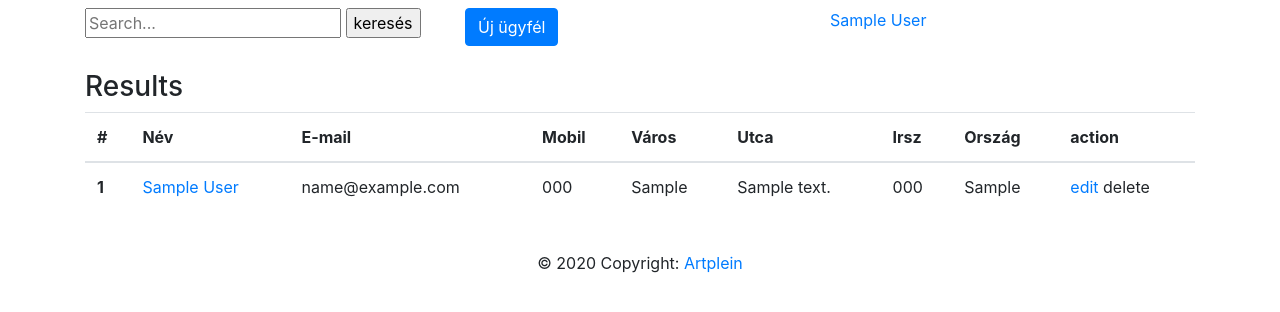
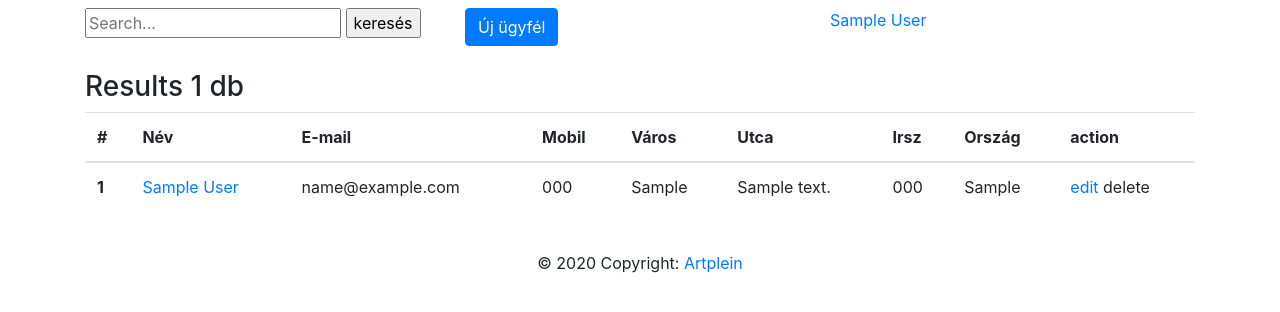
Before and after one commit to godjira-homless/artwork, a Django app: template templates/customers.html in a window 1280 px wide. Shown: the part 56-368 px from the top of the page. Run offline with Django 3.2, Linux system fonts and the light colour scheme; the template is opened without the code that fills it: values that come from a table or form of the project are taken from there, others are empty; tables that the repository leaves empty hold one stand-in row (values such as "Sample post"); some libraries are stand-ins or nearby versions.

Commit message:
search modify

```diff
--- a/templates/customers.html
+++ b/templates/customers.html
@@ -31,7 +31,7 @@
 
 {% if object_list %}
 <div class="mt-4 container">
-    <h3>Results</h3>
+    <h3>Results {{ object_list.count }} db</h3>
     <table class="table">
         <thead>
         <tr>
@@ -65,4 +65,10 @@
 </div>
 {% endif %}
 
+{% if object_list.count < 1 %}
+
+<div class="container">Nincs találat</div>
+
+{% endif %}
+
     {% endblock content %}
```
